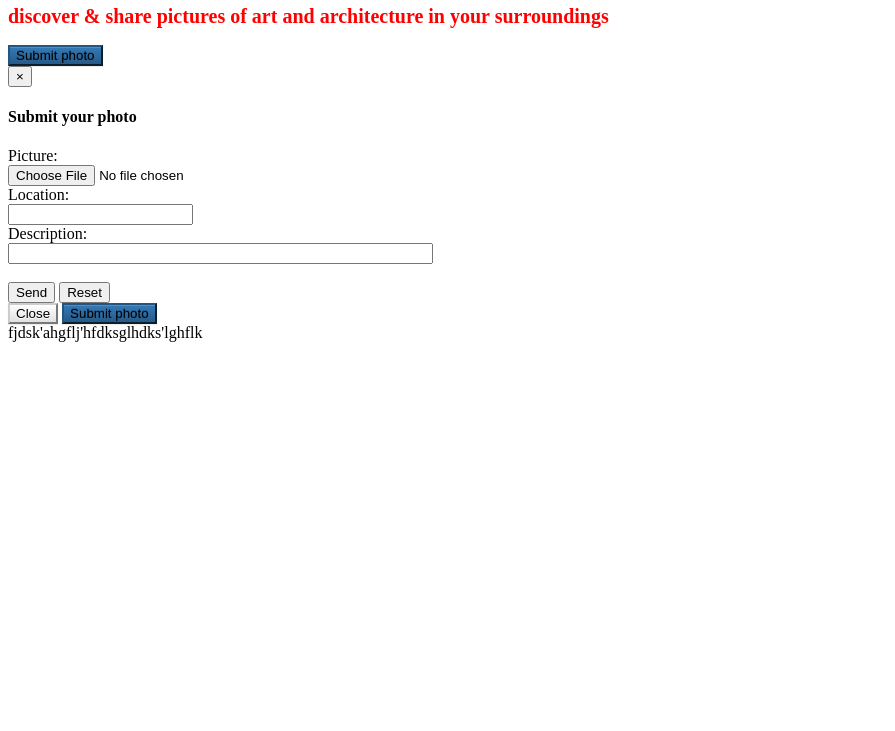
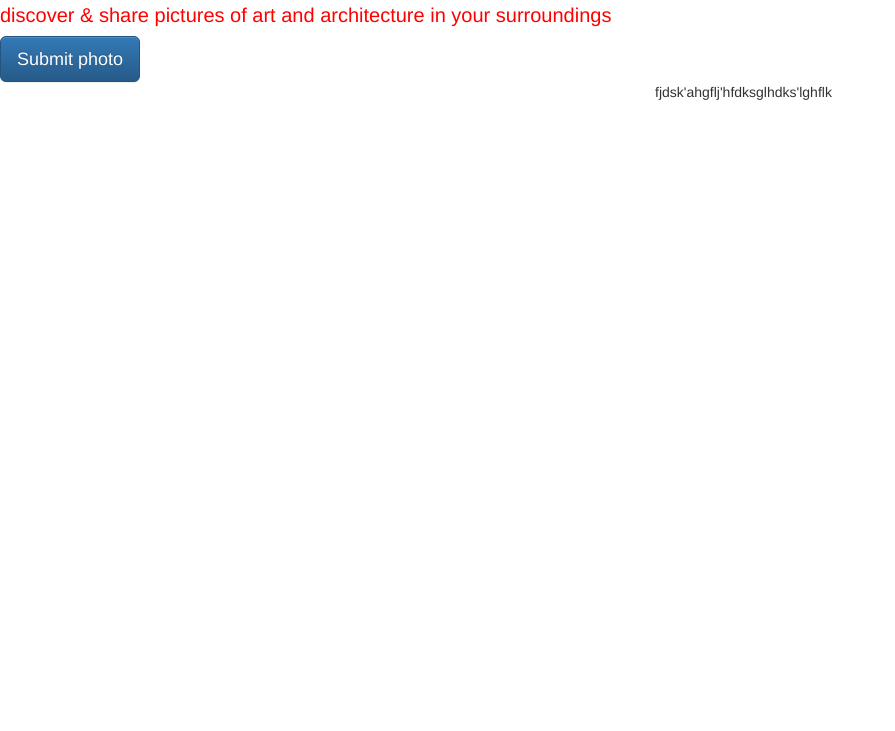
Before and after one commit to Akvilee/team_project, a plain HTML site: page index.html in a window 1280 px wide. Shown: the part 69-800 px from the top of the page, without its empty margins (0-895 px from the left). Drawn offline with nearby package versions, Linux system fonts and the light colour scheme.

Commit message:
Updated website with submit photo

```diff
--- a/index.html
+++ b/index.html
@@ -1,6 +1,16 @@
 <!DOCTYPE html>
 <html>
 <head>
+<!-- Latest compiled and minified CSS -->
+<link rel="stylesheet" href="http://maxcdn.bootstrapcdn.com/bootstrap/3.3.5/css/bootstrap.min.css">
+
+<!-- jQuery library -->
+<script src="https://ajax.googleapis.com/ajax/libs/jquery/1.11.3/jquery.min.js"></script>
+
+<!-- Latest compiled JavaScript -->
+<script src="http://maxcdn.bootstrapcdn.com/bootstrap/3.3.5/js/bootstrap.min.js"></script>
+ <link rel="stylesheet" type='text/css' href='main.css'>
+
  <link href='bootstrap-3.3.5-dist/css/bootstrap-theme.css' rel= 'stylesheet'>
 
 <!-- jQuery library -->
@@ -18,10 +28,8 @@
 
 <body>
 
- <div class="hero-home-gradient">
-
 <h1>marked/london</h1>
-<h2>discover & share pictures of art and architecture in your surroundings</h2>
+<h2>discover &amp; share pictures of art and architecture in your surroundings</h2>
 
 <!-- Button trigger modal -->
 <button type="button" class="btn btn-primary btn-lg" data-toggle="modal" data-target="#myModal">
```
